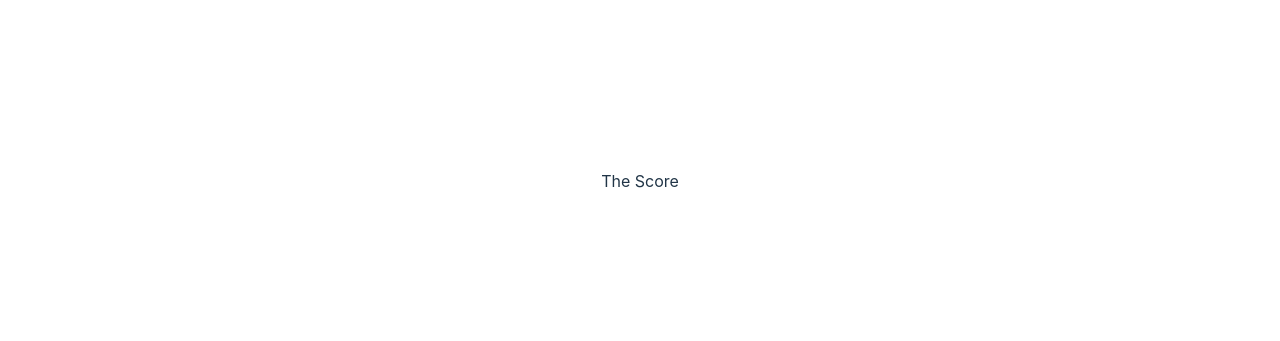
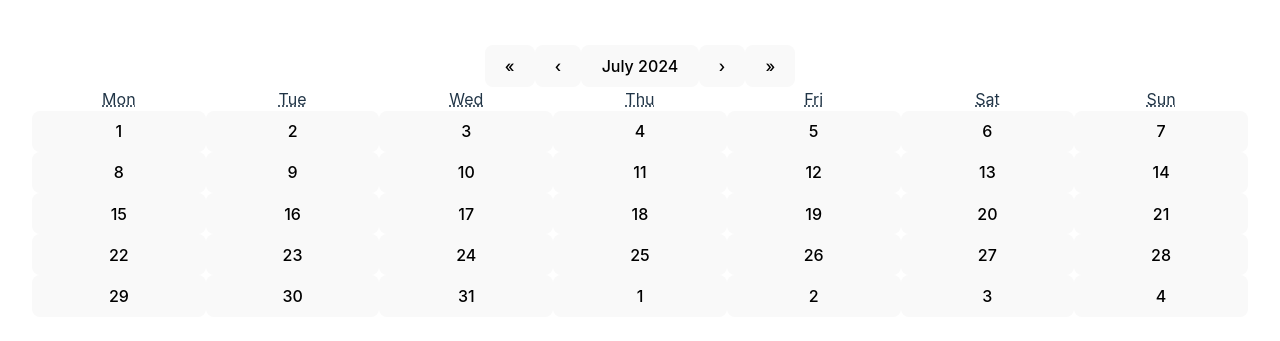
Before and after one commit to silvhua/the-score-hackathon, a React (Vite) app: page / in a window 1280 px wide. Shown: the part 219-560 px from the top of the page. Built offline with nearby package versions, Linux system fonts and the light colour scheme.

Commit message:
test preliminary react cal component

```diff
--- a/src/App.jsx
+++ b/src/App.jsx
@@ -1,14 +1,15 @@
-import { useState } from 'react'
-import './App.css'
+// import { useState } from 'react'
+import "./App.css";
+import CalendarComponent from "./components/CalendarComponent/CalendarComponent";
 
 function App() {
-  const [count, setCount] = useState(0)
+  // const [count, setCount] = useState(0)
 
   return (
     <>
-      The Score
+      <CalendarComponent />
     </>
-  )
+  );
 }
 
-export default App
+export default App;
--- /dev/null
+++ b/src/components/CalendarComponent/CalendarComponent.jsx
@@ -0,0 +1,25 @@
+// import "./Calendar.scss";
+import Calendar from "react-calendar";
+import { useState } from "react";
+
+const CalendarComponent = () => {
+  const dateToAddClassTo = Date.now();
+  const [value, setValue] = useState(dateToAddClassTo);
+
+  function onChange(nextValue) {
+    setValue(nextValue);
+  }
+  console.log(value);
+
+  return (
+    <>
+      <Calendar
+        onChange={onChange}
+        value={value}
+        // tileClassName={tileClassName}
+      />
+    </>
+  );
+};
+
+export default CalendarComponent;
```
Also changed, not shown: src/pages/HomePage/HomePage.jsx (+12 -0 lines), src/components/Calendar/Calendar.jsx (deleted).
